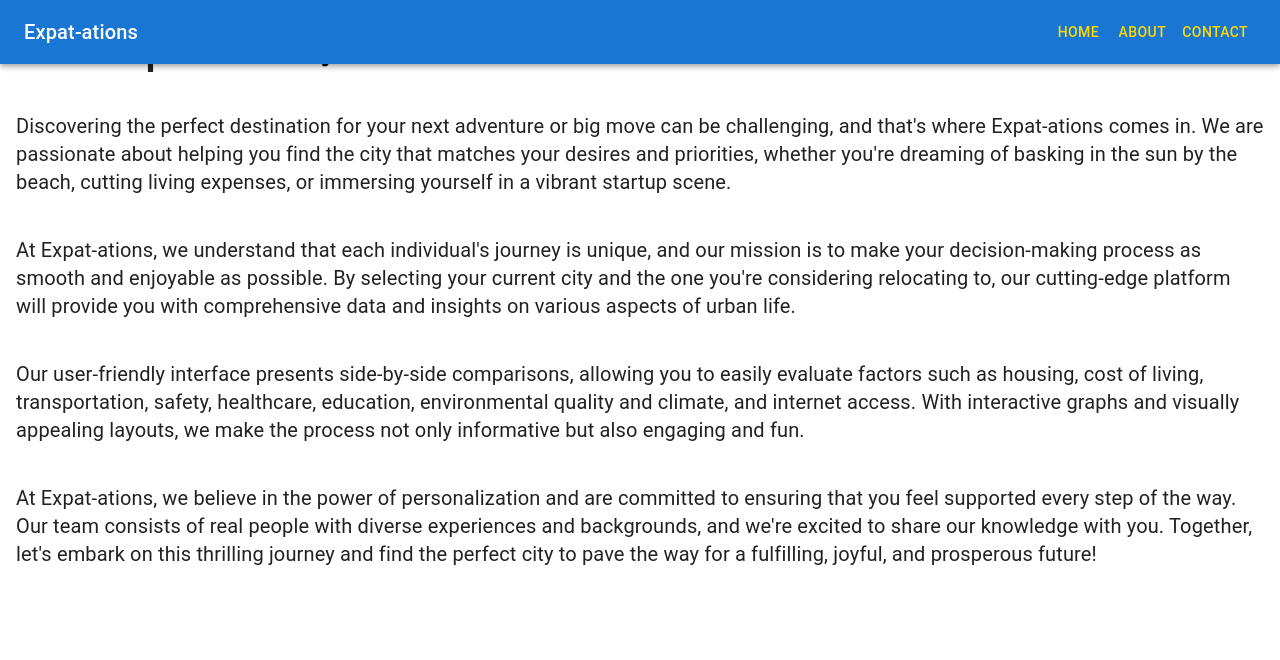
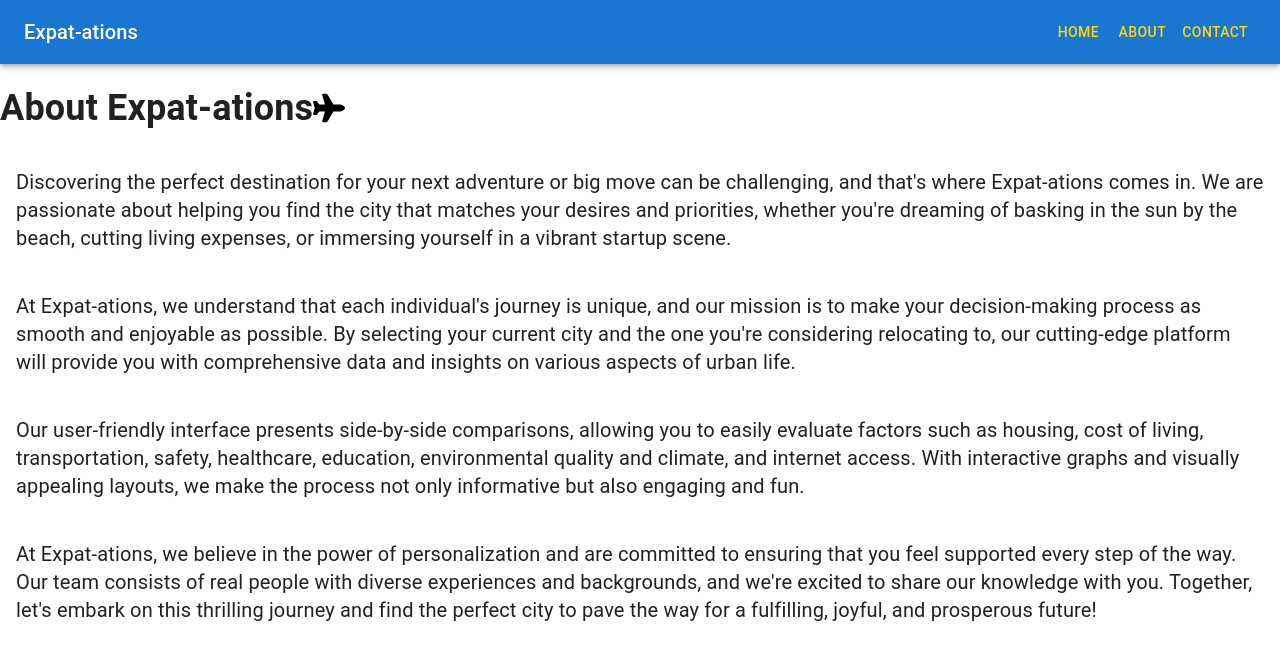
Before and after one commit to hillaryforget/Expat-ations, a Next.js app in the folder my-next-project/: page /about in a window 1280 px wide. Shown: the top 660 px of the page. Built offline with nearby package versions, Linux system fonts and the light colour scheme.

Commit message:
add padding

```diff
--- a/my-next-project/src/pages/about.js
+++ b/my-next-project/src/pages/about.js
@@ -12,7 +12,7 @@ const About = () => {
         <script src="https://cdn.tailwindcss.com"></script>
       </Head>
       <NavBar />
-      <div className="container mx-auto">
+      <div className="container mx-auto pt-14">
         <div className="flex items-center">
           <h1 className="text-4xl font-bold mt-8">About Expat-ations</h1>
           <img
--- a/my-next-project/src/pages/contact.js
+++ b/my-next-project/src/pages/contact.js
@@ -29,9 +29,9 @@ const Contact = () => {
         }}
       >
         <Navbar /> {/* Add the Navbar component */}
-        <div className="max-w-md mx-auto mt-10">
+        <div className="max-w-md mx-auto mt-10 pt-14">
           <div className="bg-opacity-50 bg-black p-4 rounded-md">
-            <h1 className="text-4xl font-bold text-white mb-8">
+            <h1 className="text-4xl font-bold text-white mt-6">
               Can't find the city you're looking for?
             </h1>
             <div className="max-w-md mx-auto mt-10">
```
